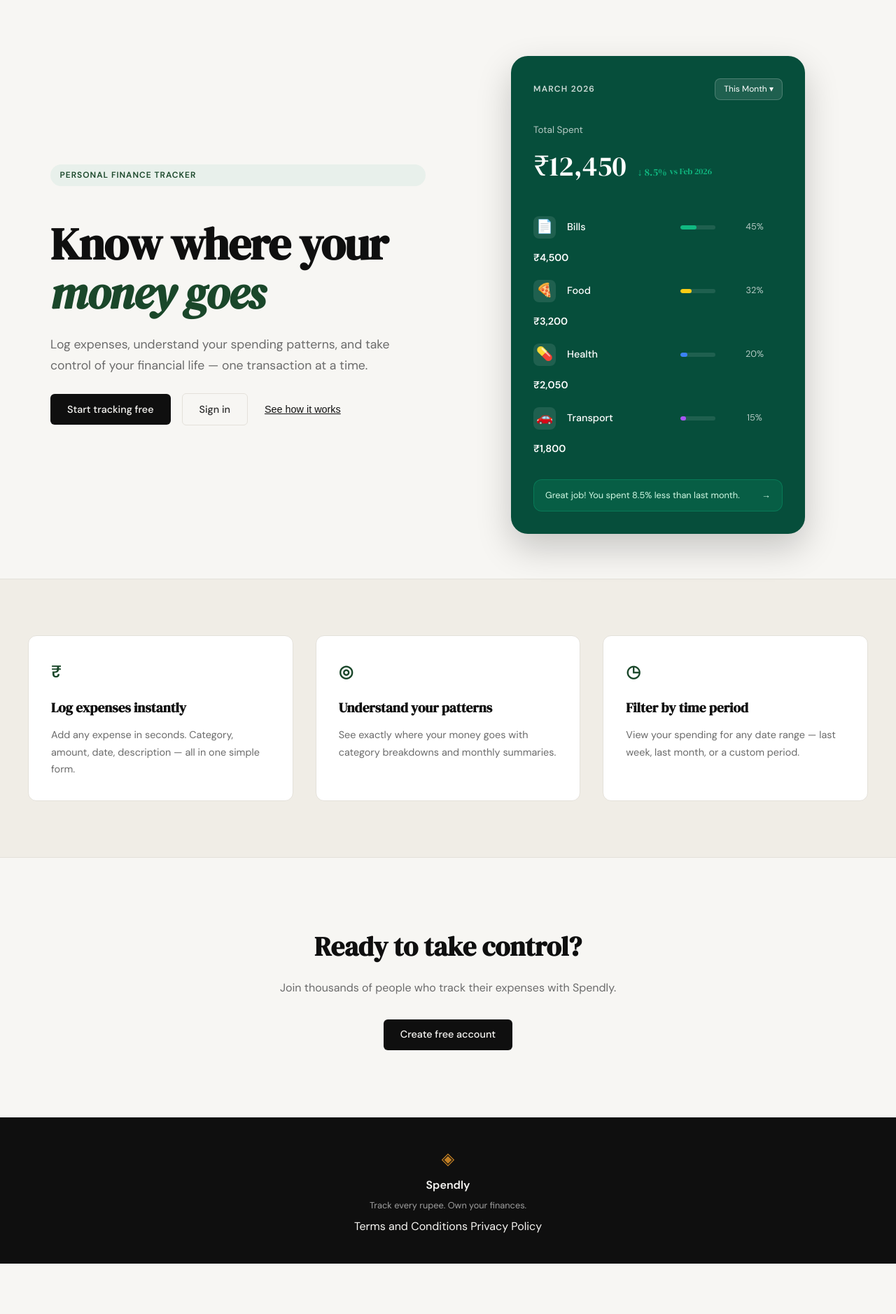
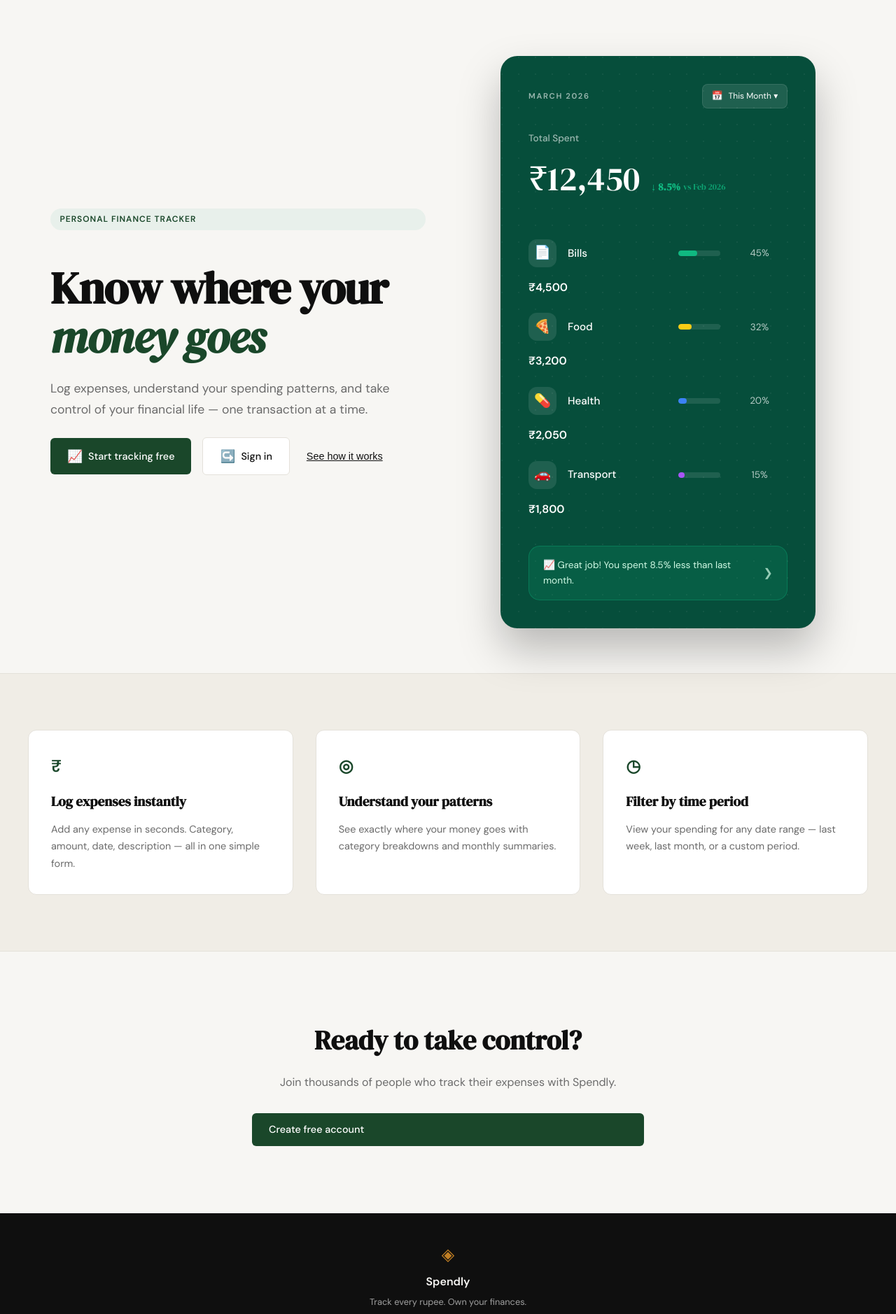
Before and after one commit to siddeshwarkiran21/spendchecker, a Flask app: page / in a window 1280 px wide. Shown: the part 61-1939 px from the top of the page at 70% size. Before the commit the page ends 1867 px from the top, so only its background shows below. Run offline with Flask 3, Linux system fonts and the light colour scheme.

Commit message:
landing: polish hero section to match mockup exactly

```diff
--- a/static/css/landing.css
+++ b/static/css/landing.css
@@ -45,6 +45,46 @@
     flex-wrap: wrap;
 }
 
+/* Button Polish */
+.btn-primary {
+    background: #1a472a !important; /* Match the mockup rich green */
+    color: white !important;
+    display: flex;
+    align-items: center;
+    gap: 0.5rem;
+    padding: 0.75rem 1.5rem !important;
+    border-radius: var(--radius-sm);
+    font-weight: 500;
+    transition: transform 0.2s, background 0.2s !important;
+}
+
+.btn-primary:hover {
+    background: #143a22 !important;
+    transform: translateY(-2px);
+}
+
+.btn-ghost {
+    background: white !important;
+    color: var(--ink) !important;
+    display: flex;
+    align-items: center;
+    gap: 0.5rem;
+    padding: 0.75rem 1.5rem !important;
+    border: 1px solid var(--border) !important;
+    border-radius: var(--radius-sm);
+    font-weight: 500;
+    transition: all 0.2s !important;
+}
+
+.btn-ghost:hover {
+    border-color: var(--ink) !important;
+    background: #f9f9f9 !important;
+}
+
+.btn-icon {
+    font-size: 1.1rem;
+}
+
 .btn-how-it-works {
     background: transparent;
     color: var(--ink);
@@ -64,111 +104,147 @@
 }
 
 .dashboard-card {
-    background: #064e3b; /* Deep Green from mockup */
+    background: #064e3b;
+    /* Adding a subtle wavy background pattern using a linear gradient combined with a pseudo-element */
+    position: relative;
+    overflow: hidden;
     color: white;
-    padding: 2rem;
+    padding: 2.5rem;
     border-radius: 24px;
     width: 100%;
-    max-width: 420px;
-    box-shadow: 0 20px 50px rgba(0,0,0,0.2);
+    max-width: 450px;
+    box-shadow: 0 30px 60px rgba(0,0,0,0.25);
     font-family: var(--font-body);
 }
 
+.dashboard-card::before {
+    content: "";
+    position: absolute;
+    top: 0; left: 0; right: 0; bottom: 0;
+    background-image: radial-gradient(circle at 2px 2px, rgba(255,255,255,0.05) 1px, transparent 0);
+    background-size: 24px 24px;
+    pointer-events: none;
+}
+
 .dashboard-header {
+    position: relative;
     display: flex;
     justify-content: space-between;
     align-items: center;
     margin-bottom: 2rem;
+    z-index: 1;
 }
 
 .dashboard-month {
-    font-size: 0.75rem;
-    font-weight: 600;
+    font-size: 0.7rem;
+    font-weight: 700;
     text-transform: uppercase;
-    letter-spacing: 0.1em;
-    opacity: 0.8;
+    letter-spacing: 0.15em;
+    opacity: 0.6;
 }
 
 .dashboard-dropdown {
     background: rgba(255,255,255,0.1);
-    padding: 0.3rem 0.75rem;
+    padding: 0.4rem 0.8rem;
     border-radius: 8px;
     font-size: 0.75rem;
     display: flex;
     align-items: center;
     gap: 0.5rem;
     cursor: pointer;
-    border: 1px solid rgba(255,255,255,0.2);
+    border: 1px solid rgba(255,255,255,0.1);
+    transition: background 0.2s;
+}
+
+.dashboard-dropdown:hover {
+    background: rgba(255,255,255,0.2);
+}
+
+.calendar-icon {
+    font-size: 0.8rem;
 }
 
 .dashboard-summary {
-    margin-bottom: 2.5rem;
+    position: relative;
+    margin-bottom: 3rem;
+    z-index: 1;
 }
 
 .summary-label {
     font-size: 0.85rem;
-    opacity: 0.7;
+    opacity: 0.6;
     margin-bottom: 0.5rem;
     display: block;
+    font-weight: 500;
 }
 
 .summary-total {
     font-family: var(--font-display);
-    font-size: 2.5rem;
+    font-size: 3rem;
     display: flex;
     align-items: baseline;
     gap: 1rem;
+    font-weight: 400;
 }
 
 .summary-trend {
     font-size: 0.9rem;
-    color: #10b981; /* Bright Green */
+    color: #10b981;
     display: flex;
     align-items: center;
     gap: 0.25rem;
+    font-weight: 600;
+}
+
+.summary-trend small {
+    font-weight: 400;
+    opacity: 0.8;
 }
 
 .dashboard-list {
+    position: relative;
     display: flex;
     flex-direction: column;
-    gap: 1.25rem;
-    margin-bottom: 2rem;
+    gap: 1.5rem;
+    margin-bottom: 2.5rem;
+    z-index: 1;
 }
 
 .category-row {
     display: grid;
-    grid-template-columns: 32px 1fr 50px 80px;
+    grid-template-columns: 40px 1fr 60px 80px;
     align-items: center;
     gap: 1rem;
 }
 
 .category-icon {
-    width: 32px;
-    height: 32px;
+    width: 40px;
+    height: 40px;
     background: rgba(255,255,255,0.1);
-    border-radius: 8px;
+    border-radius: 12px;
     display: flex;
     align-items: center;
     justify-content: center;
     font-size: 1.2rem;
+    transition: background 0.2s;
 }
 
 .category-name {
-    font-size: 0.9rem;
+    font-size: 0.95rem;
     font-weight: 500;
 }
 
 .category-bar-track {
-    height: 6px;
+    height: 8px;
     background: rgba(255,255,255,0.1);
-    border-radius: 3px;
+    border-radius: 4px;
     overflow: hidden;
     position: relative;
 }
 
 .category-bar-fill {
     height: 100%;
-    border-radius: 3px;
+    border-radius: 4px;
 }
 
 .bar-bills { background: #10b981; }
@@ -177,27 +253,48 @@
 .bar-transport { background: #a855f7; }
 
 .category-percent {
-    font-size: 0.8rem;
+    font-size: 0.85rem;
     opacity: 0.7;
     text-align: center;
+    font-variant-numeric: tabular-nums;
 }
 
 .category-amount {
-    font-size: 0.9rem;
+    font-size: 1rem;
     font-weight: 600;
     text-align: right;
+    font-variant-numeric: tabular-nums;
 }
 
 .dashboard-footer {
+    position: relative;
     background: rgba(16, 185, 129, 0.15);
     border: 1px solid rgba(16, 185, 129, 0.3);
-    padding: 0.75rem 1rem;
-    border-radius: 12px;
-    font-size: 0.8rem;
+    padding: 1rem 1.25rem;
+    border-radius: 16px;
+    font-size: 0.85rem;
     color: #d1fae5;
     display: flex;
     justify-content: space-between;
     align-items: center;
+    z-index: 1;
+    transition: background 0.2s;
+    cursor: pointer;
+}
+
+.dashboard-footer:hover {
+    background: rgba(16, 185, 129, 0.25);
+}
+
+.footer-text {
+    display: flex;
+    align-items: center;
+    gap: 0.5rem;
+}
+
+.footer-arrow {
+    font-size: 1rem;
+    opacity: 0.7;
 }
 
 /* Modal Styles */
--- a/templates/landing.html
+++ b/templates/landing.html
@@ -20,8 +20,12 @@
             one transaction at a time.
         </p>
         <div class="hero-actions">
-            <a href="{{ url_for('register') }}" class="btn-primary">Start tracking free</a>
-            <a href="{{ url_for('login') }}" class="btn-ghost">Sign in</a>
+            <a href="{{ url_for('register') }}" class="btn-primary">
+                <span class="btn-icon">📈</span> Start tracking free
+            </a>
+            <a href="{{ url_for('login') }}" class="btn-ghost">
+                <span class="btn-icon">↪️</span> Sign in
+            </a>
             <button id="open-modal" class="btn-how-it-works">See how it works</button>
         </div>
     </div>
@@ -31,7 +35,7 @@
             <div class="dashboard-header">
                 <span class="dashboard-month">MARCH 2026</span>
                 <div class="dashboard-dropdown">
-                    This Month ▾
+                    <span class="calendar-icon">📅</span> This Month ▾
                 </div>
             </div>
 
@@ -83,8 +87,8 @@
             </div>
 
             <div class="dashboard-footer">
-                <span>Great job! You spent 8.5% less than last month.</span>
-                <span>→</span>
+                <span class="footer-text">📈 Great job! You spent 8.5% less than last month.</span>
+                <span class="footer-arrow">❯</span>
             </div>
         </div>
     </div>
```
